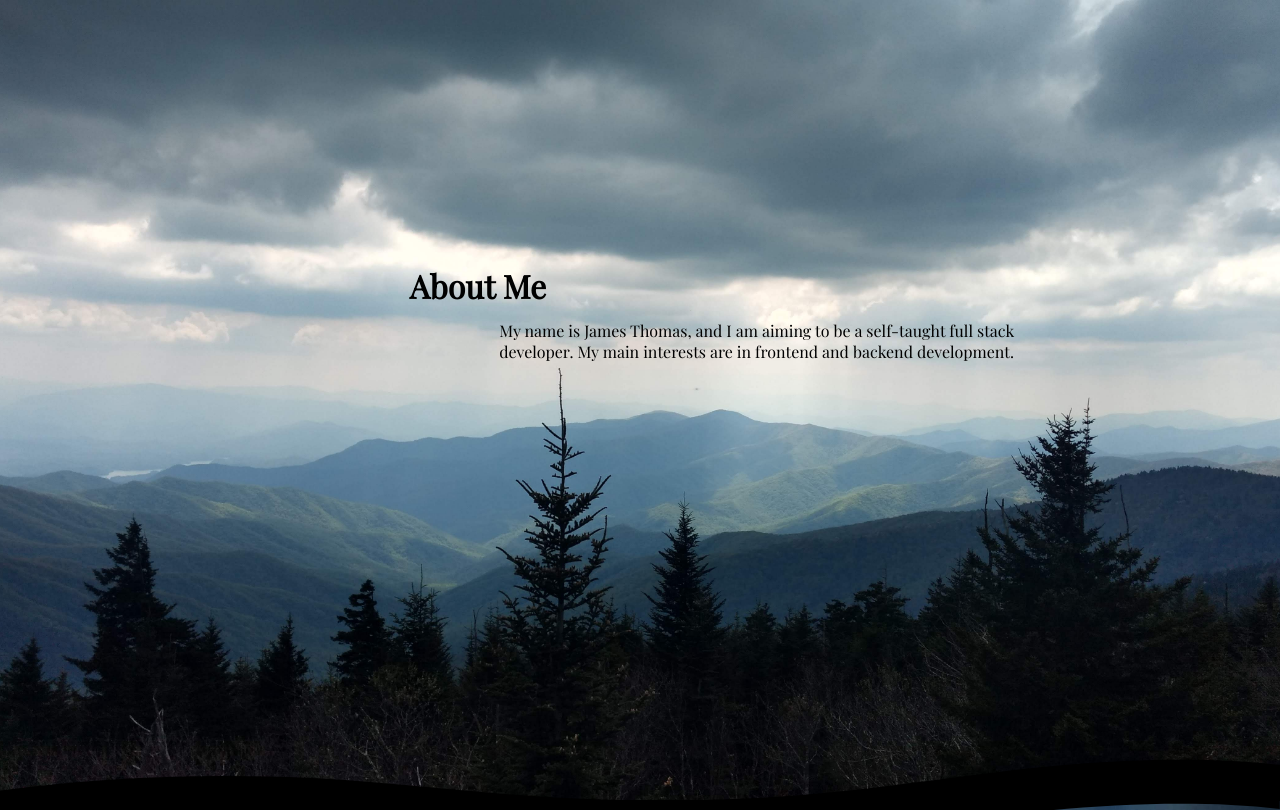
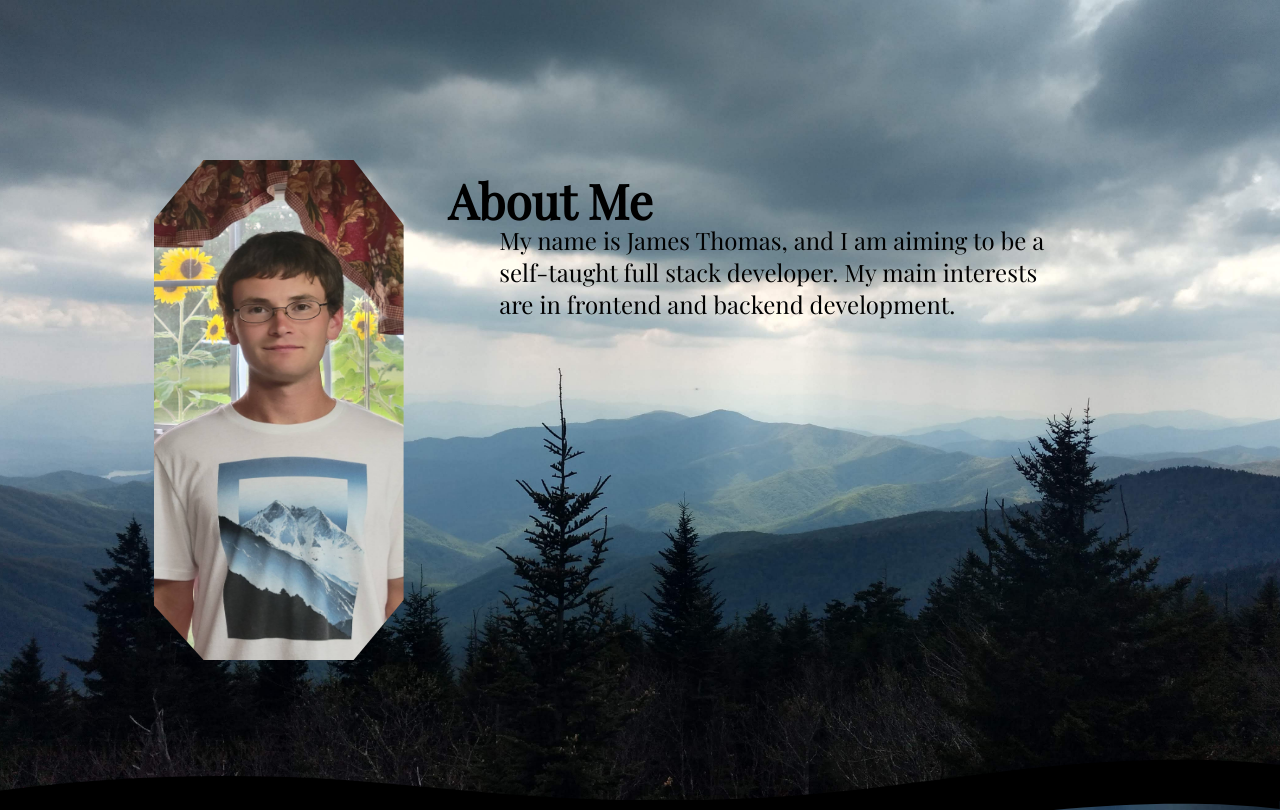
Before and after one commit to BambooCode98/portfolio, a React (Create React App) app: page / in a window 1280 px wide. Shown: the top 810 px of the page. Built offline with nearby package versions, Linux system fonts and the light colour scheme.

Commit message:
added picture

```diff
--- a/src/components/first.js
+++ b/src/components/first.js
@@ -48,6 +48,7 @@ export default function FirstSection() {
 
   return(
     <div className="body1">
+      <img src={require('../images/portfolioPicture.png')} className="myPic" alt="My Portfolio Pic"/>
       <h1 className="header">About Me</h1>
       <div className="sec1para">
         <p className={animateClass}>
--- a/src/components/fourth.js
+++ b/src/components/fourth.js
@@ -1,4 +1,4 @@
-import { useState, useRef } from "react";
+import { useRef } from "react";
 import emailjs from 'emailjs-com';
 
 export default function FourthSection() {
@@ -58,10 +58,11 @@ export default function FourthSection() {
         <ul className="contactItems">
           <li className="ContactEmail">Email: jw.thomas98@yahoo.com</li>
           <li className="ContactGithub">Github: BambooCode98
-            <a href="https://github.com/BambooCode98" target="_blank">
+            <a href="https://github.com/BambooCode98" target="_blank" rel='noreferrer'>
               <img
                 src={require('../images/GitHub-Mark-120px-plus.png')}
                 className="githubMark"
+                alt="github"
               />
             </a>
           </li>
--- a/src/components/second.js
+++ b/src/components/second.js
@@ -16,7 +16,7 @@ export default function SecondSection() {
         <li className="js">JS</li>
         <li className="react">React</li>
         <li className="git">Git</li>
-        <li className="npm">npm</li>
+        {/* <li className="npm">npm</li> */}
         <li className="node">Node.js</li>
       </ul>
      </div>
--- a/src/components/third.js
+++ b/src/components/third.js
@@ -96,7 +96,7 @@ export default function ThirdSection() {
       <p className='sect3text'>Click on the project for a live demo, or click on the project title for an overview.</p>
       <div className='projContainer'>
         <p className='leftArrow' onClick={leftClick}>&lt;</p>
-        <a href={images[index].link} target="_blank" >
+        <a href={images[index].link} target="_blank" rel='noreferrer' >
         <img
         src={images[index].path}
         alt={images[index].title}
@@ -109,7 +109,7 @@ export default function ThirdSection() {
         <div className='dot3' style={{backgroundColor: color3}}/>
         <div className='dot4' style={{backgroundColor: color4}}/>
       </div>
-      <a href={images[index].infoLink} target="_blank">
+      <a href={images[index].infoLink} target="_blank" rel='noreferrer'>
         <h3 className='projectTitle'>{images[index].title}</h3>
       </a>
     </div>
--- a/src/styles/app.css
+++ b/src/styles/app.css
@@ -160,17 +160,36 @@ body, html{
   height: 100vh;
 }
 
-.header{
+.myPic{
+  position: absolute;
+  top: 20%;
+  left: 12%;
+  width: 100%;
+  max-width: 100px;
+  height: 100%;
+  max-height: 200px;
+  clip-path: polygon(20% 0%, 80% 0%, 100% 13%, 100% 88%, 80% 100%, 20% 100%, 0 89%, 0 12%);
+}
+
+/* .header{
   margin: 0;
   position: absolute;
   top: 33%;
   left: 32%;
+} */
+
+.header{
+  margin: 0;
+  position: absolute;
+  top: 21%;
+  left: 45%;
 }
 
 .sec1para{
   position: absolute;
-  top: 38%;
-  left: 39%;
+  top: 25%;
+  /* left: 39%; */
+  left: 50%;
   width: 45%;
 }
 
@@ -194,6 +213,96 @@ body, html{
   0%   {opacity: 0;}
   50%  {opacity: 1;}
   100% {opacity: 0;}
+}
+
+@media only screen and (min-width: 550px) and (max-width: 950px) {
+  .myPic{
+    position: absolute;
+    top: 20%;
+    left: 12%;
+    width: 100%;
+    max-width: 200px;
+    height: 100%;
+    max-height: 400px;
+    clip-path: polygon(20% 0%, 80% 0%, 100% 13%, 100% 88%, 80% 100%, 20% 100%, 0 89%, 0 12%);
+  }
+
+  .header{
+    margin: 0;
+    position: absolute;
+    top: 21%;
+    left: 45%;
+    font-size: 3em;
+  }
+
+  .sec1para{
+    position: absolute;
+    top: 28%;
+    /* left: 39%; */
+    left: 50%;
+    width: 45%;
+    font-size: 1.5em;
+  }
+}
+
+@media only screen and (min-width: 951px) and (max-width: 1150px) {
+  .myPic{
+    position: absolute;
+    top: 20%;
+    left: 12%;
+    width: 100%;
+    max-width: 250px;
+    height: 100%;
+    max-height: 500px;
+    clip-path: polygon(20% 0%, 80% 0%, 100% 13%, 100% 88%, 80% 100%, 20% 100%, 0 89%, 0 12%);
+  }
+
+  .header{
+    margin: 0;
+    position: absolute;
+    top: 21%;
+    left: 45%;
+    font-size: 3em;
+  }
+
+  .sec1para{
+    position: absolute;
+    top: 25%;
+    /* left: 39%; */
+    left: 50%;
+    width: 45%;
+    font-size: 1.5em;
+  }
+}
+
+@media screen and (min-width: 1150px) {
+  .myPic{
+    position: absolute;
+    top: 20%;
+    left: 12%;
+    width: 100%;
+    max-width: 250px;
+    height: 100%;
+    max-height: 500px;
+    clip-path: polygon(20% 0%, 80% 0%, 100% 13%, 100% 88%, 80% 100%, 20% 100%, 0 89%, 0 12%);
+  }
+
+  .header{
+    margin: 0;
+    position: absolute;
+    top: 21%;
+    left: 29%;
+    font-size: 3em;
+  }
+
+  .sec1para{
+    position: absolute;
+    top: 25%;
+    /* left: 39%; */
+    left: 32%;
+    width: 45%;
+    font-size: 1.5em;
+  }
 }
 
 /* second section */
@@ -401,8 +510,8 @@ body, html{
 
   .projectTitle{
     position: absolute;
-    top: 69%;
-    left: 45%;
+    top: 65%;
+    left: 42%;
   }
 
   .leftArrow, .rightArrow{
@@ -640,7 +749,7 @@ body, html{
     top: 35%;
     left: 15%;
     width: 50%;
-    height: 40%;
+    height: 43%;
     background-color: #e2e2e256;
     padding: 4%;
     border: ridge #34b154;
@@ -650,7 +759,7 @@ body, html{
   .submit{
     /* padding-top: 2.5%; */
     position: absolute;
-    top: 97%;
+    top: 96%;
     left: 27%;
     height: 35px;
     width: 45%;
--- a/src/styles/otherScreens.css
+++ b/src/styles/otherScreens.css
@@ -1,10 +1,10 @@
 
 
+@media screen and (min-width: 900px) and (max-height: 720px) {
 
-
-@media screen and (min-width: 900px) and (max-height: 700px) {
-
-
+  body{
+    max-width: 100vw;
+  }
 
   /* section 3 */
 
@@ -23,7 +23,9 @@
     position: absolute;
     font-weight: 700;
     top: 25%;
-    left: 74%;
+    left: 75%;
+    height: 75%;
+    width: 20%;
   }
 
   .projectTitle{
@@ -107,23 +109,7 @@
   }
 }
 
-@media screen and (min-width: 1050px) and (max-height: 700px) {
-
-
-
-
-
-
-
-
-
-
-
-
-
-
-
-
+@media screen and (min-width: 1050px) and (max-height: 720px) {
 
 
   /* section 4 */
@@ -184,3 +170,35 @@
     position: static;
   }
 }
+
+@media screen and (min-width: 1050px) and (max-height: 950px) {
+
+  /* section one */
+  .myPic{
+    position: absolute;
+    top: 20%;
+    left: 12%;
+    width: 100%;
+    max-width: 250px;
+    height: 100%;
+    max-height: 500px;
+    clip-path: polygon(20% 0%, 80% 0%, 100% 13%, 100% 88%, 80% 100%, 20% 100%, 0 89%, 0 12%);
+  }
+
+  .header{
+    margin: 0;
+    position: absolute;
+    top: 21%;
+    left: 35%;
+    font-size: 3em;
+  }
+
+  .sec1para{
+    position: absolute;
+    top: 25%;
+    /* left: 39%; */
+    left: 39%;
+    width: 45%;
+    font-size: 1.5em;
+  }
+}
--- a/src/styles/sideways.css
+++ b/src/styles/sideways.css
@@ -1,10 +1,10 @@
-@media screen and (max-height: 440px) {
+@media only screen and (max-height: 440px) {
   body, html{
     margin: 0;
     padding: 0;
     overflow: none;
     font-family: Playfair Display;
-    min-width: 110vw;
+    max-width: 125%;
   }
 
   .secondDiv{
@@ -23,7 +23,7 @@
     position: absolute;
     bottom: 1px;
     left: 0;
-    width: 117vw;
+    /* min-width: 129vw; */
     overflow: hidden;
     line-height: 0;
     transform: rotate(180deg);
@@ -49,7 +49,7 @@
     position: absolute;
     top: -1.9px;
     left: 0;
-    width: 117vw;
+    /* min-width: 129vw; */
     overflow: hidden;
     line-height: 0;
     transform: rotate(180deg);
@@ -102,31 +102,44 @@
     background-attachment: fixed;
     background-position: center center;
     min-height: 100vh;
-    min-width: 117vw;
+    /* min-width: 129vw; */
+  }
+
+  .myPic{
+    position: absolute;
+    top: 17%;
+    left: 10%;
+    width: 100%;
+    max-width: 110px;
+    height: 100%;
+    max-height: 220px;
+    clip-path: polygon(20% 0%, 80% 0%, 100% 13%, 100% 88%, 80% 100%, 20% 100%, 0 89%, 0 12%);
   }
 
   .header{
     margin: 0;
     position: absolute;
     top: 21%;
-    left: 27%;
+    left: 29%;
+    font-size: 2.1em;
   }
 
   .sec1para{
     position: absolute;
-    top: 28%;
-    left: 45%;
+    top: 29%;
+    left: 33%;
     width: 50%;
+    font-size: 1em;
   }
 
   .sec1para-animation{
     animation-name: fade;
-    animation-duration: 9s;
+    animation-duration: 12s;
   }
 
   .sec1para-animation2{
     animation-name: fade2;
-    animation-duration: 9s;
+    animation-duration: 12s;
   }
 
   @keyframes fade {
@@ -151,7 +164,7 @@
     background-size: cover;
     background-attachment: fixed;
     background-position: center center;
-    min-width: 117vw;
+    /* min-width: 129vw; */
     height: 100vh;
   }
 
@@ -186,7 +199,7 @@
     width: 35%;
   }
 
-  .html5, .css3, .js, .git, .react, .npm{
+  .html5, .css3, .js, .git, .react, .npm, .node{
     list-style-type: none;
   }
 
@@ -229,7 +242,7 @@
     background-attachment: fixed;
     background-position: center center;
     height: 100vh;
-    min-width: 117vw;
+    /* min-width: 129vw; */
   }
 
   .header3{
@@ -343,7 +356,7 @@
   @media only screen and (min-width: 550px) and (max-width: 950px) {
     .projContainer{
       position: relative;
-      top: 15%;
+      top: 5%;
       left: 35%;
       margin: 0;
       height: 0;
@@ -362,16 +375,16 @@
 
     .projectTitle{
       position: absolute;
-      top: 69%;
-      left: 40%;
+      top: 60%;
+      left: 58%;
     }
 
     .leftArrow, .rightArrow{
       display: flex;
       justify-content: center;
       align-items: center;
-      width: 15px;
-      height: 15px;
+      width: 20px;
+      height: 20px;
       background-color: rgb(228, 228, 228);
       border:rgb(228, 228, 228) 1px solid;
       border-radius: 45px;
@@ -441,12 +454,15 @@
   }
 
   @media only screen and (min-width: 951px) and (max-width: 1150px) {
+
+
     .projectTitle{
       position: absolute;
       top: 26%;
       left: 46%;
       color: #000000;
     }
+
   }
 
   @media screen and (min-width: 1150px) {
@@ -498,7 +514,7 @@
     background-size: cover;
     background-attachment: fixed;
     background-position: center center;
-    min-width: 117vw;
+    /* min-width: 1vw; */
     height: 100vh;
   }
 
```
Also changed, not shown: src/images/portfolioPicture.png (added).
